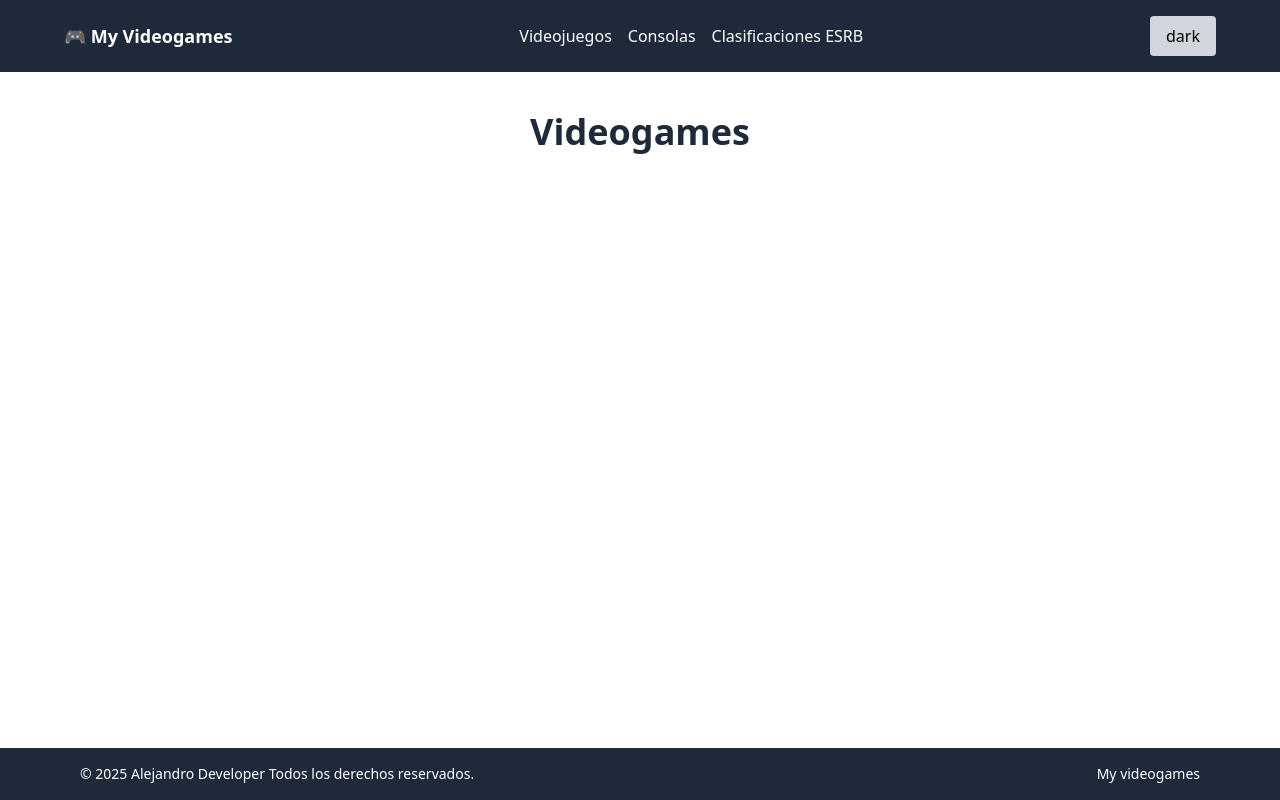
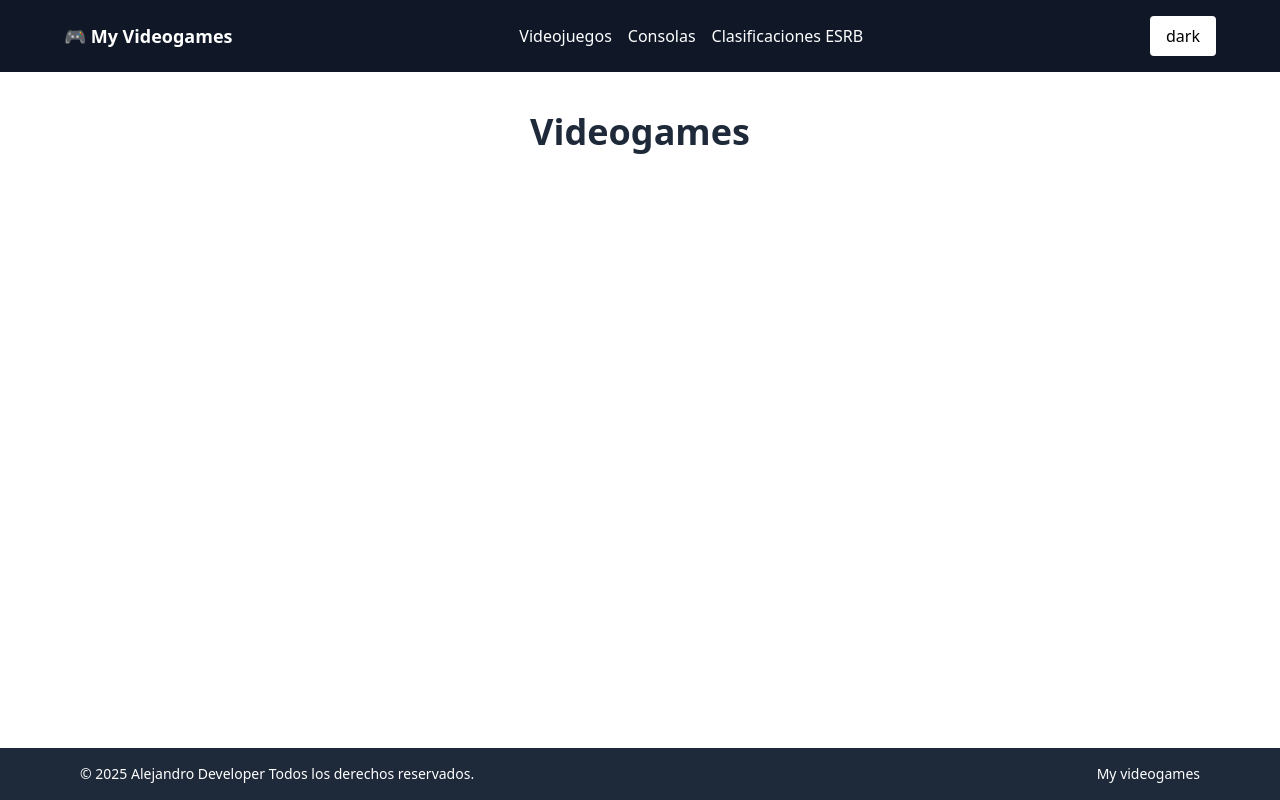
Before and after one commit to AlejandroMtz10/courses-and-simple-projects, a React (Vite) app in the folder my_videogames/frontend/videogames/: page /videogames/videogames in a window 1280 px wide. Built offline with nearby package versions, Linux system fonts and the light colour scheme.

Commit message:
I am trying to create a toogle theme dark mode and light mode

```diff
--- a/my_videogames/frontend/videogames/index.html
+++ b/my_videogames/frontend/videogames/index.html
@@ -2,7 +2,6 @@
 <html lang="en">
   <head>
     <meta charset="UTF-8" />
-    <link rel="icon" type="image/svg+xml" href="/vite.svg" />
     <meta name="viewport" content="width=device-width, initial-scale=1.0" />
     <title>My video games</title>
   </head>
--- a/my_videogames/frontend/videogames/package.json
+++ b/my_videogames/frontend/videogames/package.json
@@ -12,7 +12,6 @@
   "dependencies": {
     "@headlessui/react": "^2.2.4",
     "@heroicons/react": "^2.2.0",
-    "@tailwindcss/vite": "^4.1.11",
     "axios": "^1.10.0",
     "react": "^19.1.0",
     "react-dom": "^19.1.0",
@@ -20,6 +19,8 @@
   },
   "devDependencies": {
     "@eslint/js": "^9.29.0",
+    "@tailwindcss/postcss": "^4.1.11",
+    "@tailwindcss/vite": "^4.1.11",
     "@types/react": "^19.1.8",
     "@types/react-dom": "^19.1.6",
     "@vitejs/plugin-react": "^4.5.2",
@@ -29,6 +30,7 @@
     "eslint-plugin-react-refresh": "^0.4.20",
     "globals": "^16.2.0",
     "postcss": "^8.5.6",
+    "postcss-import": "^16.1.1",
     "tailwindcss": "^4.1.11",
     "vite": "^7.0.0"
   }
--- a/my_videogames/frontend/videogames/postcss.config.js
+++ /dev/null
@@ -1,8 +0,0 @@
-export default {
-    plugins: {
-        "postcss-import": {},
-        tailwindcss: {},
-        autoprefixer: {},
-        "@tailwindcss/postcss": {},
-    },
-};
--- a/my_videogames/frontend/videogames/src/components/Navbar/Navbar.jsx
+++ b/my_videogames/frontend/videogames/src/components/Navbar/Navbar.jsx
@@ -4,7 +4,7 @@ import ThemeToggle from '../ThemeToggle';
 
 function Navbar() {
     return (
-        <nav className="bg-gray-800 p-4">
+        <nav className="bg-gray-900 dark:bg-gray-900 p-4">
             <div className="flex justify-between items-center max-w-6xl mx-auto">
                 <Link to="/" className="text-white text-lg font-bold">🎮 My Videogames</Link>
                 <div className="flex space-x-4">
--- a/my_videogames/frontend/videogames/src/components/ThemeToggle/ThemeToggle.jsx
+++ b/my_videogames/frontend/videogames/src/components/ThemeToggle/ThemeToggle.jsx
@@ -25,7 +25,7 @@ function ThemeToggle() {
   return (
     <button
       onClick={toggleTheme}
-      className="px-4 py-2 rounded bg-gray-300 dark:bg-gray-700 text-black dark:text-white transition"
+      className="px-4 py-2 rounded bg-white dark:bg-gray-700 text-black dark:text-white transition"
     >
       {theme === "dark" ? "light" : "dark"}
     </button>
--- a/my_videogames/frontend/videogames/src/layouts/Layout.jsx
+++ b/my_videogames/frontend/videogames/src/layouts/Layout.jsx
@@ -6,14 +6,13 @@ import './layout.css'
 
 function Layout() {
     return (
-        <div className="min-h-screen flex flex-col justify-between">
+        <div className="min-h-screen flex flex-col justify-between bg-white dark:bg-gray-800 text-gray-800 dark:text-gray-200 transition-colors duration-300">
             <Navbar />
-            <main className="flex-grow p-4 bg-white dark:bg-gray-900 text-gray-800 dark:text-gray-200">
+            <main className="grow p-4">
                 <Outlet />
             </main>
             <Footer />
         </div>
     );
 }
-
 export default Layout;
--- a/my_videogames/frontend/videogames/src/pages/Home/Home.jsx
+++ b/my_videogames/frontend/videogames/src/pages/Home/Home.jsx
@@ -3,8 +3,8 @@ import React from 'react';
 function Home() {
     return (
         <div className="lead p-6 max-w-4xl mx-auto">
-            <h1 className="text-4xl font-bold text-center text-gray-800 mb-4">Bienvenido a la App de Videojuegos</h1>
-            <p className="text-center text-lg text-gray-600">
+            <h1 className="text-4xl font-bold text-center mb-4">Bienvenido a la App de Videojuegos</h1>
+            <p className="text-center text-lg">
                 Explora videojuegos, consolas y clasificaciones ESRB. Usa la barra de navegación para ver y administrar la información.
             </p>
         </div>
```
Also changed, not shown: my_videogames/frontend/videogames/vite.config.js (line endings or trailing spaces), 1 other file (tests, documents, lock files or other folders).
